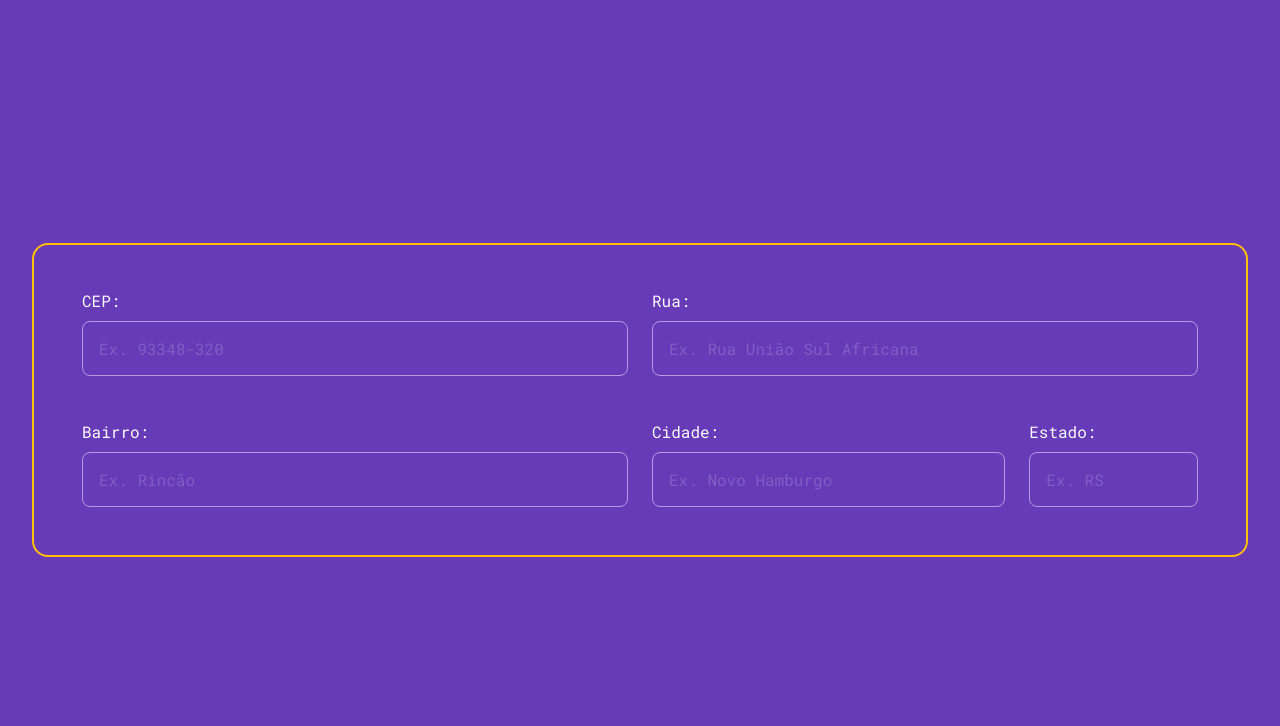
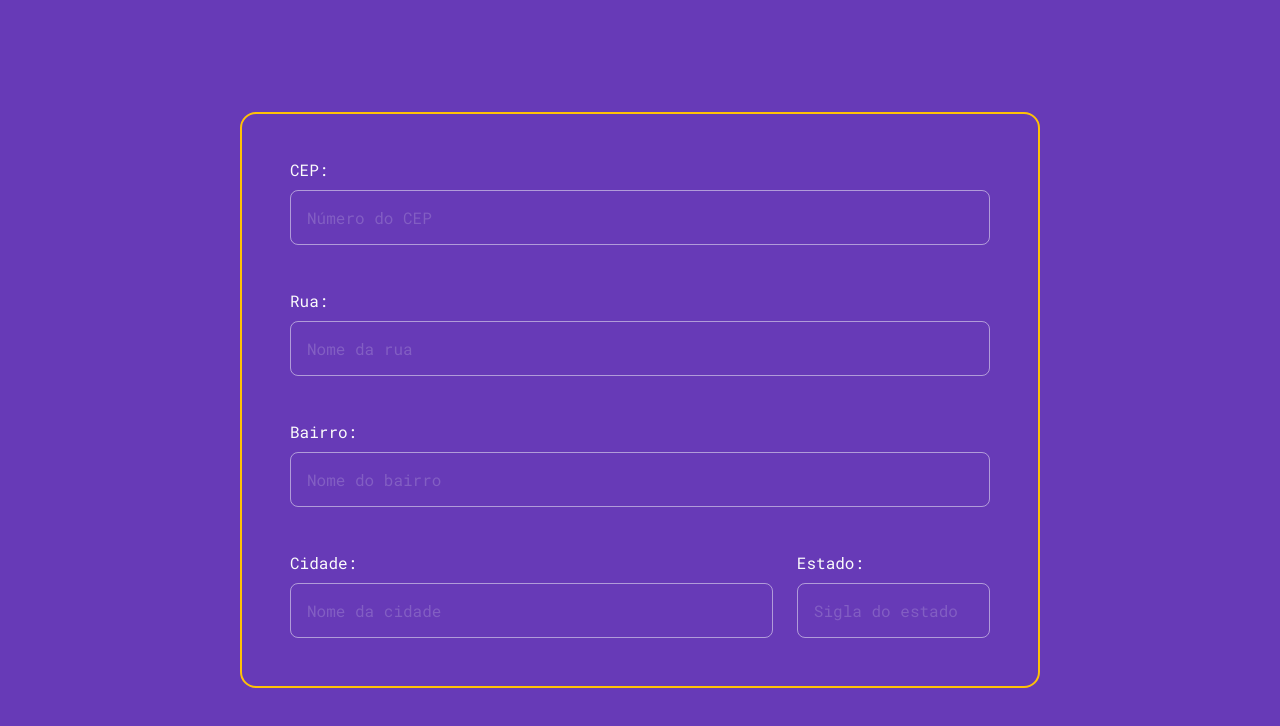
Before and after one commit to dougDuarte/cep-autocomplete, a React (Vite) app: page / in a window 1280 px wide. Shown: the top 726 px of the page. Built offline with nearby package versions, Linux system fonts and the light colour scheme.

Commit message:
Update the visual

```diff
--- a/src/index.css
+++ b/src/index.css
@@ -18,9 +18,7 @@
   --border-radius-low: 8px;
   --border-radius-mid: 16px;
   --border-radius-high: 24px;
-  --container-width: 1200px;
-
-  scroll-behavior: smooth;
+  --container-width: 800px;
 }
 
 * {
--- a/src/screens/main/main.css
+++ b/src/screens/main/main.css
@@ -13,6 +13,7 @@
   align-items: center;
   justify-content: center;
   gap: 48px 24px;
+  max-width: var(--container-width);
   padding: 48px;
   border: 2px solid var(--secondary-color);
   border-radius: var(--border-radius-mid);
@@ -22,13 +23,23 @@
   display: flex;
   flex-direction: column;
   gap: 12px;
-  width: calc(50% - 12px);
+  width: 100%;
 }
 
 .cep-input-container {
   position: relative;
   display: flex;
   align-items: center;
+}
+
+.cep-city-state-container {
+  display: flex;
+  gap: 24px;
+  width: 100%;
+}
+
+.cep-city-state-container .cep-input-label:last-child {
+  width: 40%;
 }
 
 .cep-input {
@@ -50,16 +61,6 @@
 
 .cep-input:focus {
   border: 1px solid var(--bright-color);
-}
-
-.cep-city-state-container {
-  display: flex;
-  gap: 24px;
-  width: calc(50% - 12px);
-}
-
-.cep-city-state-container :first-child {
-  width: 100%;
 }
 
 .cep-error {
--- a/src/screens/main/main.screen.jsx
+++ b/src/screens/main/main.screen.jsx
@@ -55,7 +55,7 @@ export const MainScreen = () => {
       <form className='cep-container'>
         <label className='cep-input-label'>CEP:
           <div className='cep-input-container'>
-            <input className={`cep-input ${!cepInfo && 'invalid-input'}`} name='cep' value={inputValue.cep} placeholder='Ex. 93348-320' disabled={isCepLoading} onChange={handleInputValueChange} onBlur={handleInputCepBlur} />
+            <input className={`cep-input ${!cepInfo && 'invalid-input'}`} name='cep' value={inputValue.cep} placeholder='Número do CEP' disabled={isCepLoading} onChange={handleInputValueChange} onBlur={handleInputCepBlur} />
 
             {isCepLoading && <svg className='cep-loading' viewBox='0 0 32 32'><path d='M16.0002 26.6666C13.0446 26.6666 10.5279 25.6277 8.45016 23.5499C6.37239 21.4721 5.3335 18.9555 5.3335 15.9999C5.3335 13.0444 6.37239 10.5277 8.45016 8.44992C10.5279 6.37214 13.0446 5.33325 16.0002 5.33325C17.8891 5.33325 19.5446 5.71659 20.9668 6.48325C22.3891 7.24992 23.6224 8.29992 24.6668 9.63325V5.33325H26.6668V13.7999H18.2002V11.7999H23.8002C22.9557 10.4666 21.8779 9.38881 20.5668 8.56659C19.2557 7.74436 17.7335 7.33325 16.0002 7.33325C13.5779 7.33325 11.5279 8.17214 9.85016 9.84992C8.17238 11.5277 7.3335 13.5777 7.3335 15.9999C7.3335 18.4221 8.17238 20.4721 9.85016 22.1499C11.5279 23.8277 13.5779 24.6666 16.0002 24.6666C17.8446 24.6666 19.5335 24.1388 21.0668 23.0833C22.6002 22.0277 23.6668 20.6333 24.2668 18.8999H26.3335C25.6891 21.2333 24.4113 23.111 22.5002 24.5333C20.5891 25.9555 18.4224 26.6666 16.0002 26.6666Z' /></svg>}
 
@@ -64,20 +64,20 @@ export const MainScreen = () => {
         </label>
 
         <label className='cep-input-label'>Rua:
-          <input className='cep-input' name='street' value={inputValue.street} placeholder='Ex. Rua União Sul Africana' disabled={isCepLoading} onChange={handleInputValueChange} />
+          <input className='cep-input' name='street' value={inputValue.street} placeholder='Nome da rua' disabled={isCepLoading} onChange={handleInputValueChange} />
         </label>
 
         <label className='cep-input-label'>Bairro:
-          <input className='cep-input' name='district' value={inputValue.district} placeholder='Ex. Rincão' disabled={isCepLoading} onChange={handleInputValueChange} />
+          <input className='cep-input' name='district' value={inputValue.district} placeholder='Nome do bairro' disabled={isCepLoading} onChange={handleInputValueChange} />
         </label>
 
         <div className='cep-city-state-container'>
           <label className='cep-input-label'>Cidade:
-            <input className='cep-input' name='city' value={inputValue.city} placeholder='Ex. Novo Hamburgo' disabled={isCepLoading} onChange={handleInputValueChange} />
+            <input className='cep-input' name='city' value={inputValue.city} placeholder='Nome da cidade' disabled={isCepLoading} onChange={handleInputValueChange} />
           </label>
 
           <label className='cep-input-label'>Estado:
-            <input className='cep-input' name='state' value={inputValue.state} placeholder='Ex. RS' disabled={isCepLoading} onChange={handleInputValueChange} />
+            <input className='cep-input' name='state' value={inputValue.state} placeholder='Sigla do estado' disabled={isCepLoading} onChange={handleInputValueChange} />
           </label>
         </div>
       </form>
```
